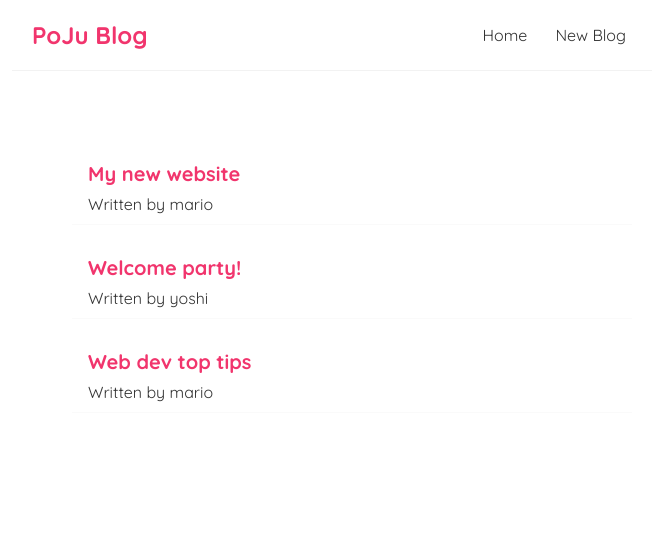
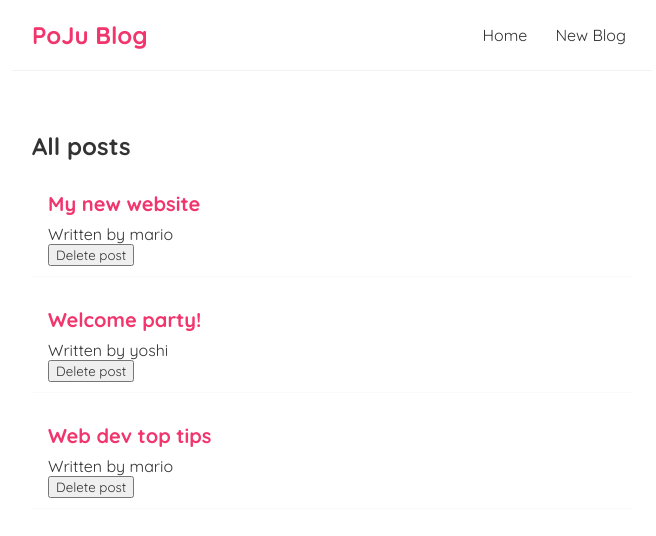
Before and after one commit to poju3185/react-blog, a React (Create React App) app: page / in a window 1280 px wide. Shown: the top 536 px of the page, without its empty margins (308-964 px from the left). Built offline with nearby package versions, Linux system fonts and the light colour scheme.

Commit message:
Add BlogList component

```diff
--- /dev/null
+++ b/src/BlogList.js
@@ -0,0 +1,16 @@
+const BlogList = ({ blogs, title , handleDelete}) => {
+  return (
+    <div className="blog-list">
+      <h2>{title}</h2>
+      {blogs.map((blog) => (
+        <div className="blog-preview" key={blog.id}>
+          <h2>{blog.title}</h2>
+          <p>Written by {blog.author}</p>
+          <button onClick={() => handleDelete(blog.id)}>Delete post</button>
+        </div>
+      ))}
+    </div>
+  );
+};
+
+export default BlogList;
--- a/src/Home.js
+++ b/src/Home.js
@@ -1,4 +1,5 @@
 import { useState } from "react";
+import BlogList from "./BlogList";
 
 const Home = () => {
   const [blogs, setBlogs] = useState([
@@ -12,19 +13,12 @@ const Home = () => {
     },
   ]);
 
-  function deletePost(id) {}
+  function handleDelete(id) {
+    setBlogs(blogs.filter((blog) => blog.id !== id));
+  }
   return (
     <div className="home">
-      <ul>
-        {blogs.map((blog) => {
-          return (
-            <div className="blog-preview" key={blog.id}>
-              <h2>{blog.title}</h2>
-              <p>Written by {blog.author}</p>
-            </div>
-          );
-        })}
-      </ul>
+      <BlogList blogs={blogs} title="All posts" handleDelete={handleDelete} />
     </div>
   );
 };
```
